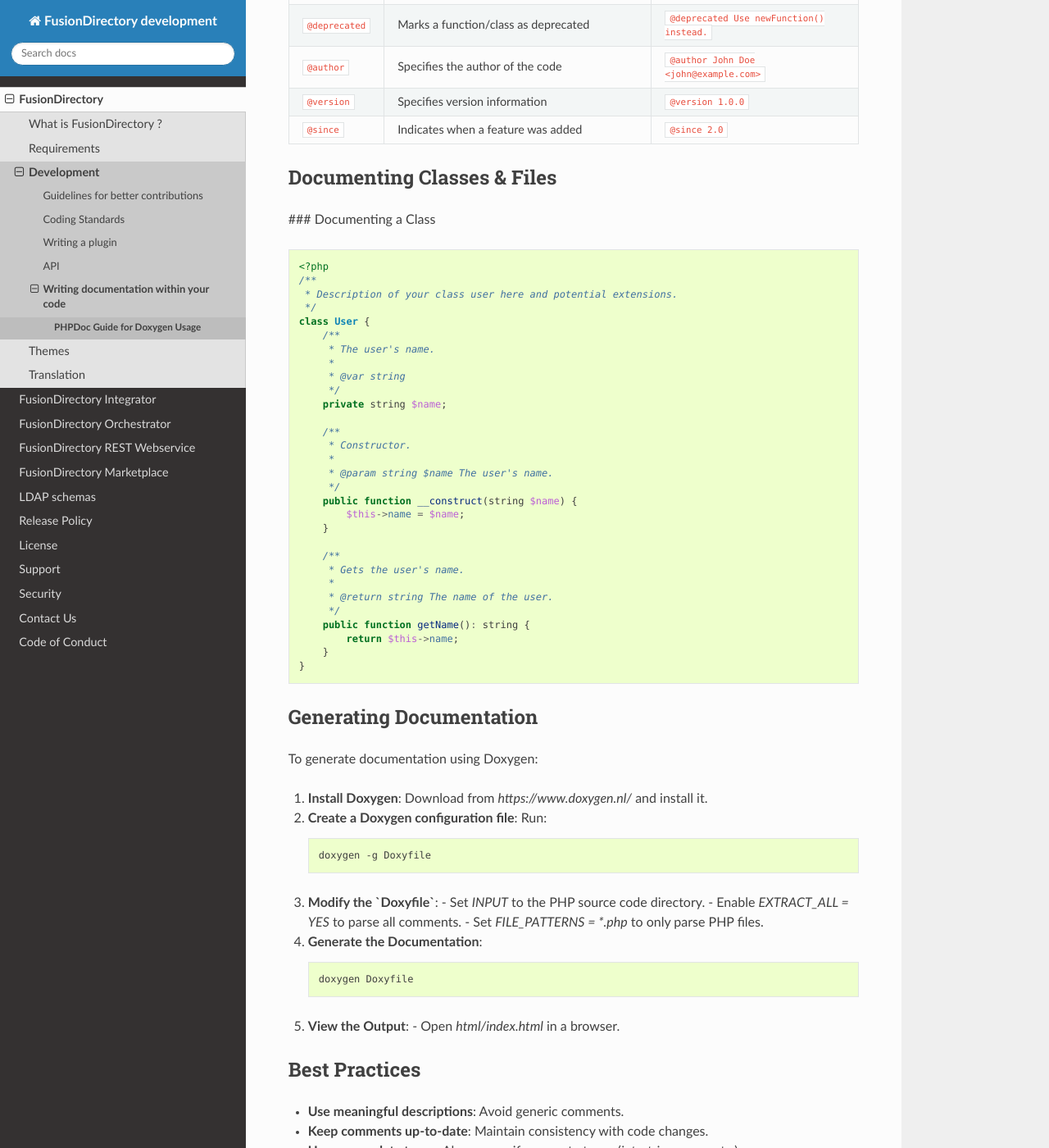
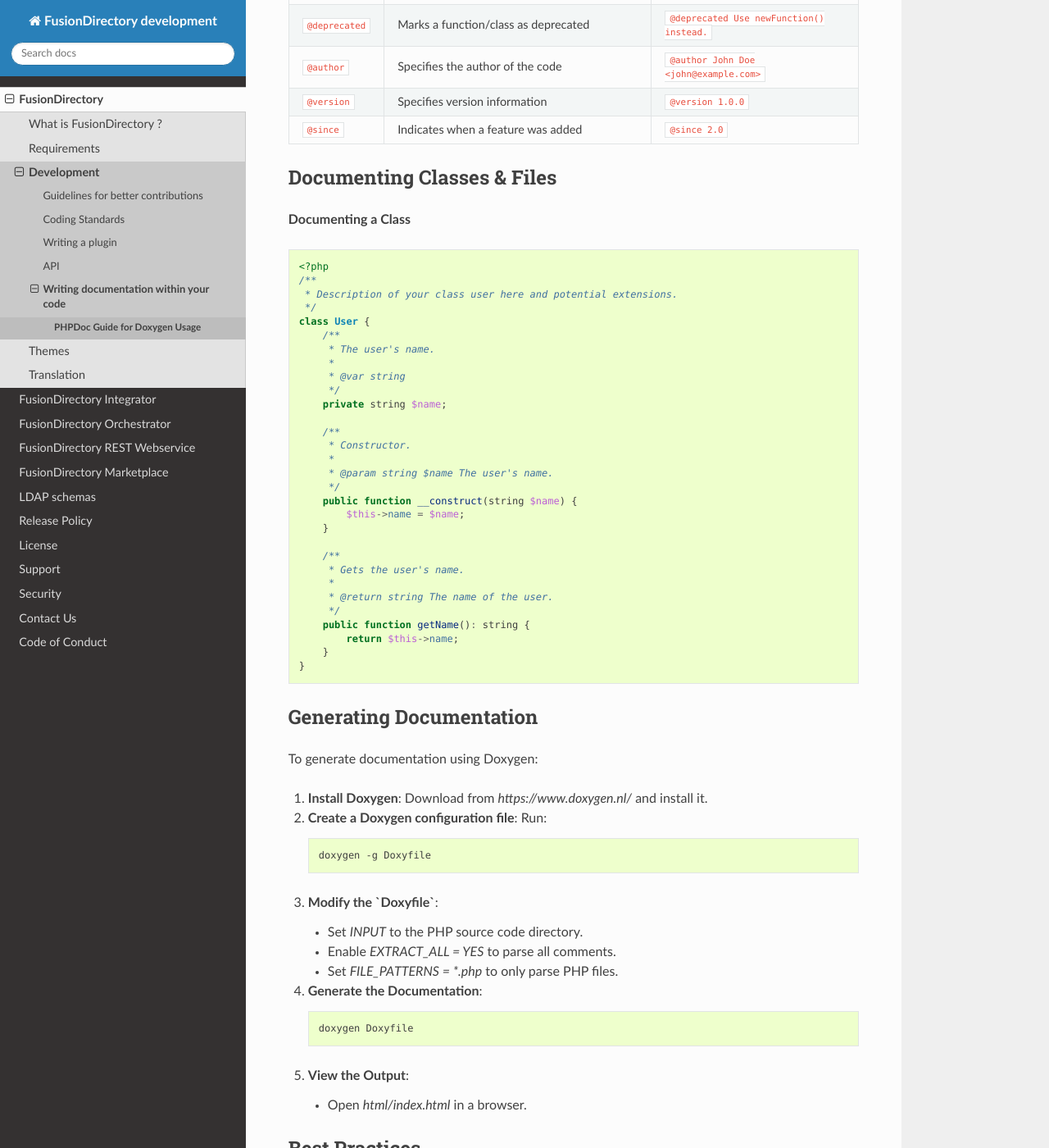
Before and after one commit to fusiondirectory/fusiondirectory-dev-manual, a Sphinx documentation site: the page built from source/fusiondirectory/development/documentation/PHPDoc.rst, in a window 1280 px wide and 1400 px high, scrolled down 1567 px. Shown: the whole window at 82% size. Built offline with Sphinx 7.4.7 and the Read the Docs theme 3.1.0, drawn with Linux system fonts in a browser that asks for light colours.

```diff
--- a/source/fusiondirectory/development/documentation/PHPDoc.rst
+++ b/source/fusiondirectory/development/documentation/PHPDoc.rst
@@ -91,7 +91,7 @@
 Documenting Classes & Files
 ---------------------------
 
-### Documenting a Class
+**Documenting a Class**
 
 .. code-block:: php
 
@@ -140,6 +140,7 @@
       doxygen -g Doxyfile
 
 3. **Modify the `Doxyfile`**:
+
    - Set `INPUT` to the PHP source code directory.
    - Enable `EXTRACT_ALL = YES` to parse all comments.
    - Set `FILE_PATTERNS = *.php` to only parse PHP files.
@@ -151,6 +152,7 @@
       doxygen Doxyfile
 
 5. **View the Output**:
+
    - Open `html/index.html` in a browser.
 
 -----------------
```
